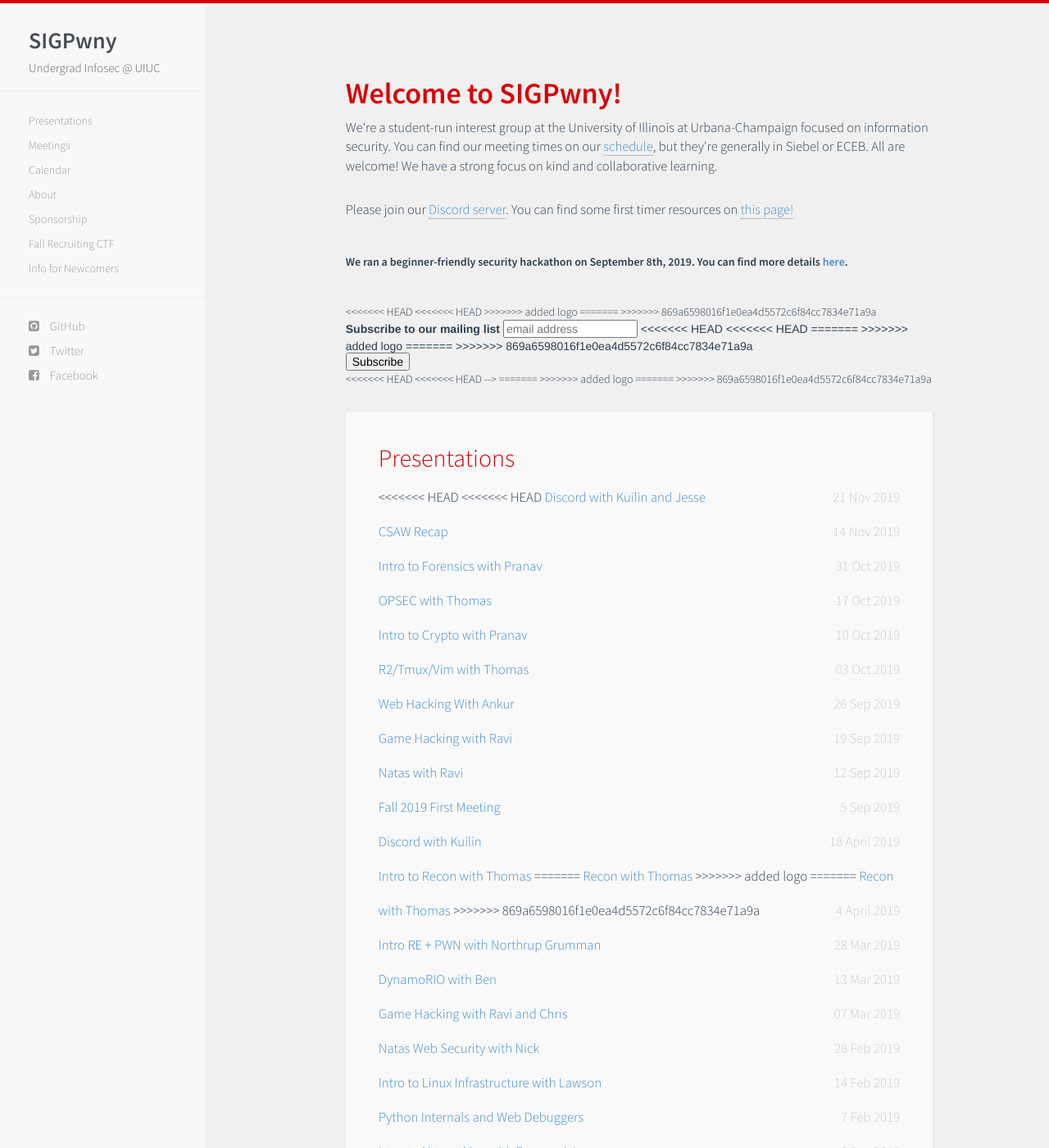
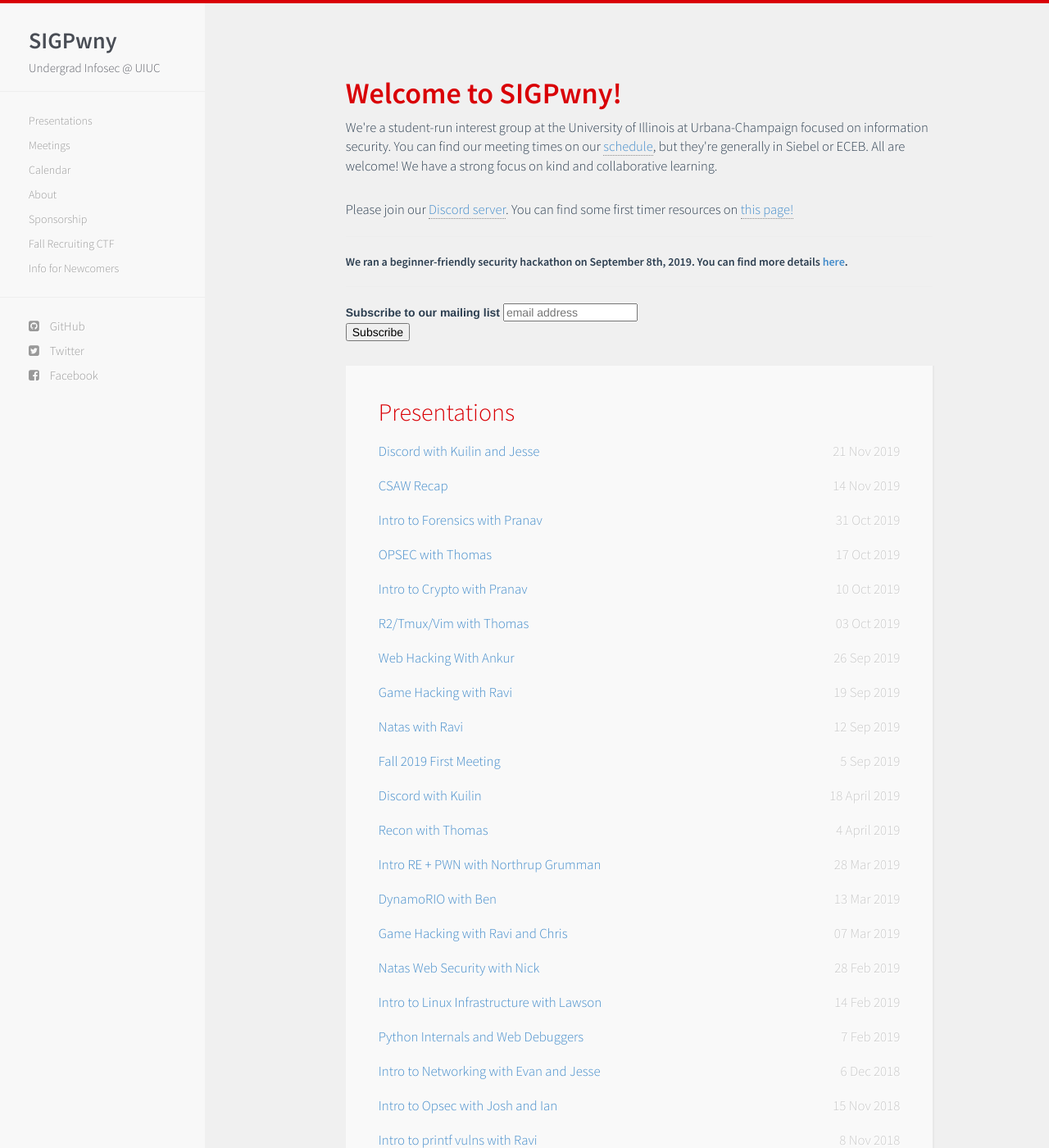
Before and after one commit to sigpwny/sigpwny.github.io-archive, a Jekyll site: the page built from index.html, in a window 1280 px wide and 1400 px high. Shown: the whole window at 82% size. Built offline with Jekyll 4.4.1, drawn with Linux system fonts in a browser that asks for light colours; nearby versions of some CDN libraries; comment, search, counter and statistics services are not loaded.

Commit message:
Fix Merge Conflicts

```diff
--- a/_includes/greeting.html
+++ b/_includes/greeting.html
@@ -10,16 +10,7 @@
     <hr>
 	<b>We ran a beginner-friendly security hackathon on September 8th, 2019. You can find more details <a href="/ctf">here</a>.</b>
     <hr>
-
-<<<<<<< HEAD
-<<<<<<< HEAD
-	<!--
-=======
-    <!-- Begin Mailchimp Signup Form -->
->>>>>>> added logo
-=======
-    <!-- Begin Mailchimp Signup Form -->
->>>>>>> 869a6598016f1e0ea4d5572c6f84cc7834e71a9a
+	<!-- Begin Mailchimp Signup Form -->
 	<link href="//cdn-images.mailchimp.com/embedcode/slim-10_7.css" rel="stylesheet" type="text/css">
 	<style type="text/css">
 		#mc_embed_signup form{padding: 0 0 0 0; }
@@ -32,29 +23,13 @@
 		<div id="mc_embed_signup_scroll">
 		<label for="mce-EMAIL">Subscribe to our mailing list</label>
 		<input type="email" value="" name="EMAIL" class="email" id="mce-EMAIL" placeholder="email address" required>
-<<<<<<< HEAD
-<<<<<<< HEAD
-=======
 		<!-- real people should not fill this in and expect good things - do not remove this or risk form bot signups-->
->>>>>>> added logo
-=======
-		<!-- real people should not fill this in and expect good things - do not remove this or risk form bot signups-->
->>>>>>> 869a6598016f1e0ea4d5572c6f84cc7834e71a9a
 		<div style="position: absolute; left: -5000px;" aria-hidden="true"><input type="text" name="b_1ff4aed29594a168383454731_249e6aa6be" tabindex="-1" value=""></div>
 		<div class="clear"><input type="submit" value="Subscribe" name="subscribe" id="mc-embedded-subscribe" class="button"></div>
 		</div>
 	</form>
 	</div>
-<<<<<<< HEAD
-<<<<<<< HEAD
-	-->
-=======
 	<!--End mc_embed_signup-->
->>>>>>> added logo
-=======
-	<!--End mc_embed_signup-->
->>>>>>> 869a6598016f1e0ea4d5572c6f84cc7834e71a9a
-
     </div>
   </div>
   <div class ="container">
--- a/_includes/presentations.html
+++ b/_includes/presentations.html
@@ -15,8 +15,6 @@
 
     <!-- new member task: add all of these -->
     <li><span>
-<<<<<<< HEAD
-<<<<<<< HEAD
         <a href="https://docs.google.com/presentation/d/1-gMZTiNNeJGXlc7SYVR1Wu9s7XBEyx8tmXQZUghRI3I/edit?usp=sharing">Discord with Kuilin and Jesse</a>
         <time class="pull-right post-list">21 Nov 2019</time>
     </span></li>
@@ -61,13 +59,7 @@
         <time class="pull-right post-list">18 April 2019</time>
     </span></li>
     <li><span>
-        <a href="https://docs.google.com/presentation/d/1pTsCesXaHT_7K5epnTVGup9j8RWaRIBwBRvQdkZZQRA/edit?usp=sharing">Intro to Recon with Thomas</a>
-=======
         <a href="https://docs.google.com/presentation/d/1pTsCesXaHT_7K5epnTVGup9j8RWaRIBwBRvQdkZZQRA/edit?usp=sharing">Recon with Thomas</a>
->>>>>>> added logo
-=======
-        <a href="https://docs.google.com/presentation/d/1pTsCesXaHT_7K5epnTVGup9j8RWaRIBwBRvQdkZZQRA/edit?usp=sharing">Recon with Thomas</a>
->>>>>>> 869a6598016f1e0ea4d5572c6f84cc7834e71a9a
         <time class="pull-right post-list">4 April 2019</time>
     </span></li>
     <li><span>
```
